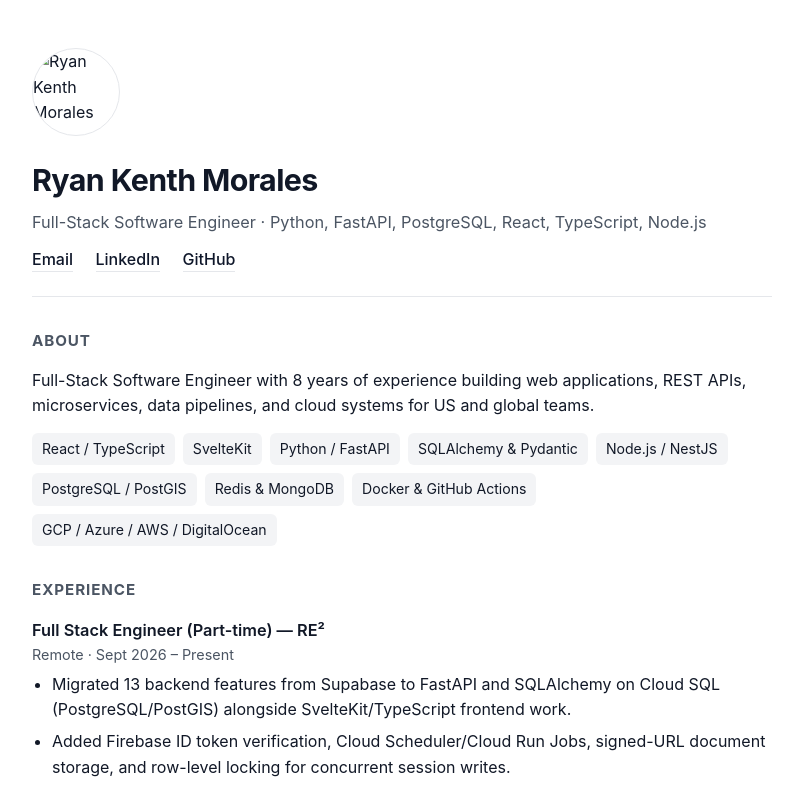
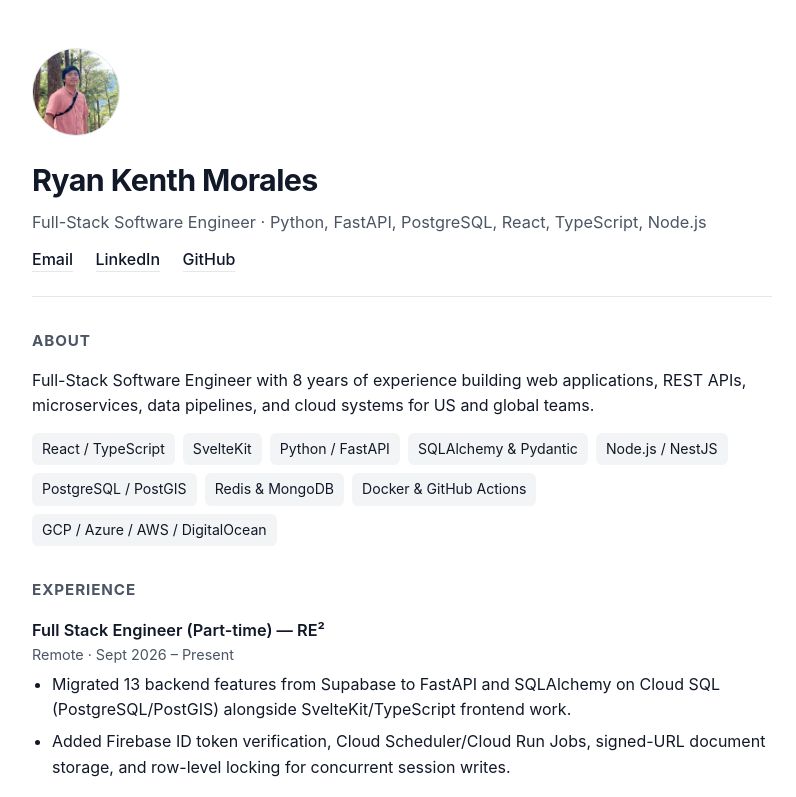
Before and after one commit to ryan-dev28/ryan-dev28.github.io, a plain HTML site: page index.html in a window 1280 px wide. Shown: the top 797 px of the page, without its empty margins (238-1034 px from the left). Drawn offline with Linux system fonts and the light colour scheme.

Commit message:
Update avatar image source from avatar.jpg to avatar.png

```diff
--- a/index.html
+++ b/index.html
@@ -88,7 +88,7 @@
   <div class="container">
     <header>
       <div class="header-row">
-        <img src="avatar.jpg" alt="Ryan Kenth Morales" class="avatar" />
+        <img src="avatar.png" alt="Ryan Kenth Morales" class="avatar" />
         <div>
           <h1>Ryan Kenth Morales</h1>
           <div class="subtitle">Full-Stack Software Engineer · Python, FastAPI, PostgreSQL, React, TypeScript, Node.js</div>
```
